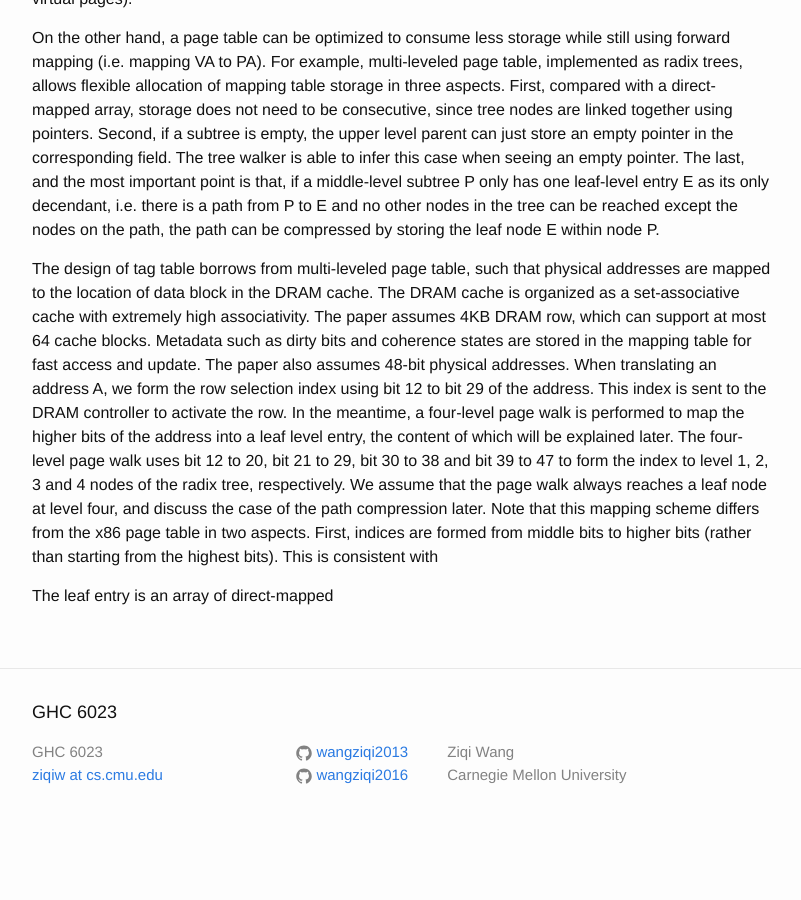
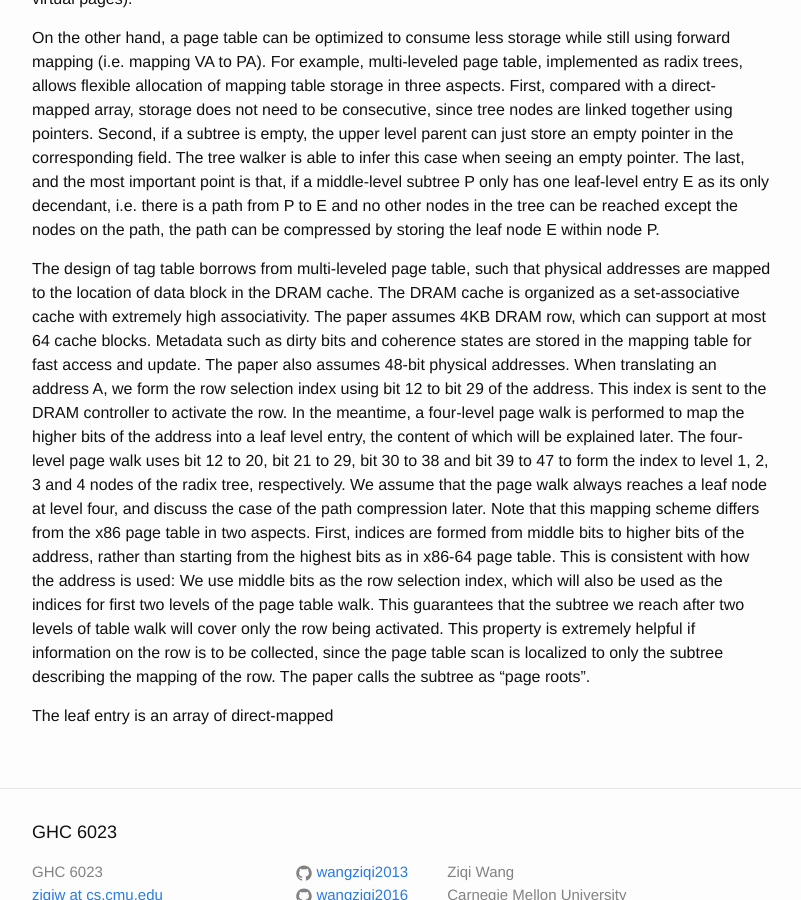
Before and after one commit to wangziqi2013/wangziqi2013.github.io, a Jekyll site: the page built from _posts/2019-09-01-tag-tables.markdown, in a window 1280 px wide and 900 px high, scrolled down 1165 px. Shown: the whole window, without its empty margins (238-1039 px from the left). Built offline with Jekyll 4.4.1, drawn with Linux system fonts in a browser that asks for light colours; before the commit the page ends 2011 px from its top, so only the background shows below that.

Commit message:
Adding page root

```diff
--- a/_posts/2019-09-01-tag-tables.markdown
+++ b/_posts/2019-09-01-tag-tables.markdown
@@ -60,7 +60,11 @@ a leaf level entry, the content of which will be explained later. The four-level
 bit 30 to 38 and bit 39 to 47 to form the index to level 1, 2, 3 and 4 nodes of the radix tree, respectively. We assume that
 the page walk always reaches a leaf node at level four, and discuss the case of the path compression later. Note that this
 mapping scheme differs from the x86 page table in two aspects. First, indices are formed from middle bits to higher bits
-(rather than starting from the highest bits). This is consistent with
+of the address, rather than starting from the highest bits as in x86-64 page table. This is consistent with how the address
+is used: We use middle bits as the row selection index, which will also be used as the indices for first two levels of the
+page table walk. This guarantees that the subtree we reach after two levels of table walk will cover only the row being
+activated. This property is extremely helpful if information on the row is to be collected, since the page table scan
+is localized to only the subtree describing the mapping of the row. The paper calls the subtree as "page roots".
 
 The leaf
 entry is an array of direct-mapped
```
